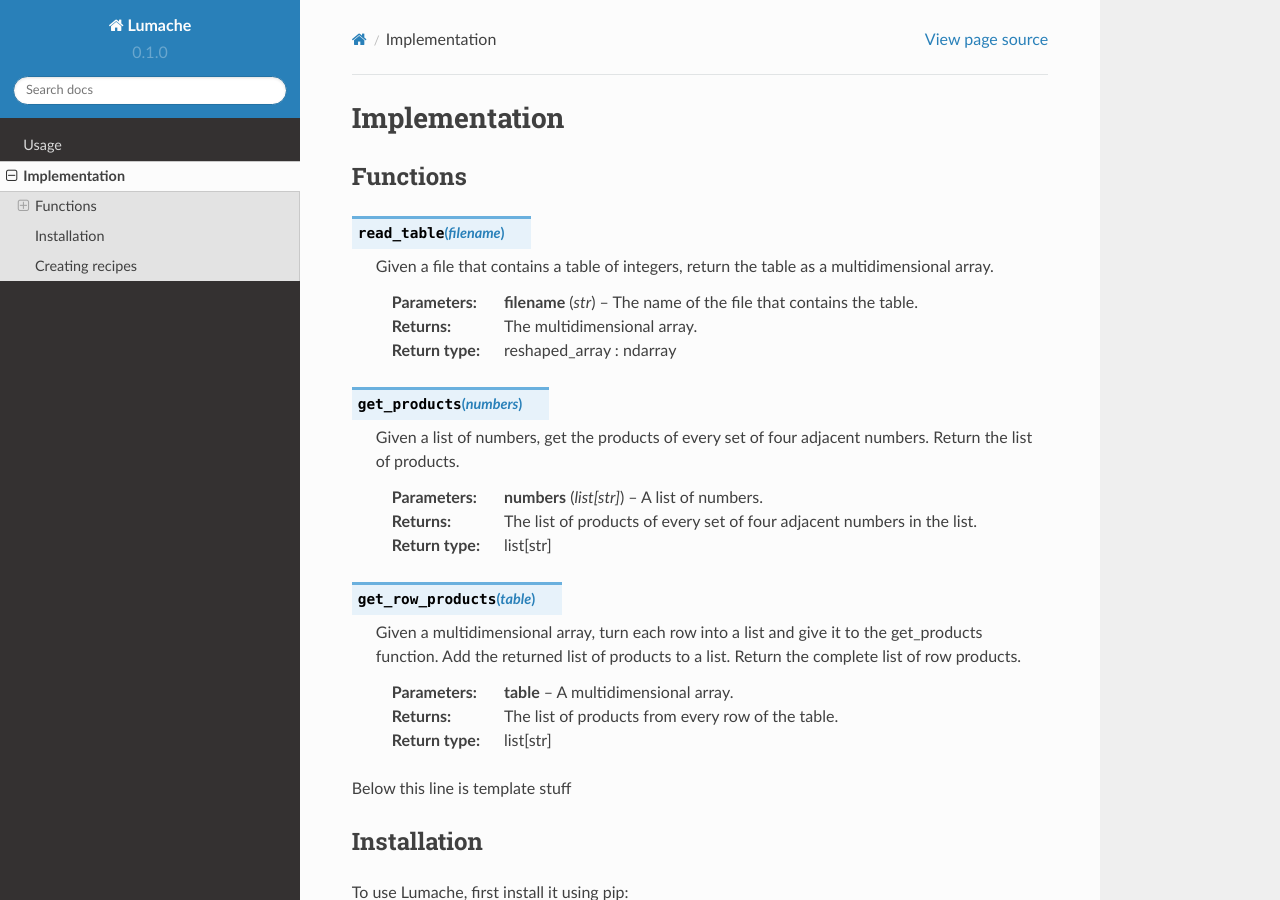
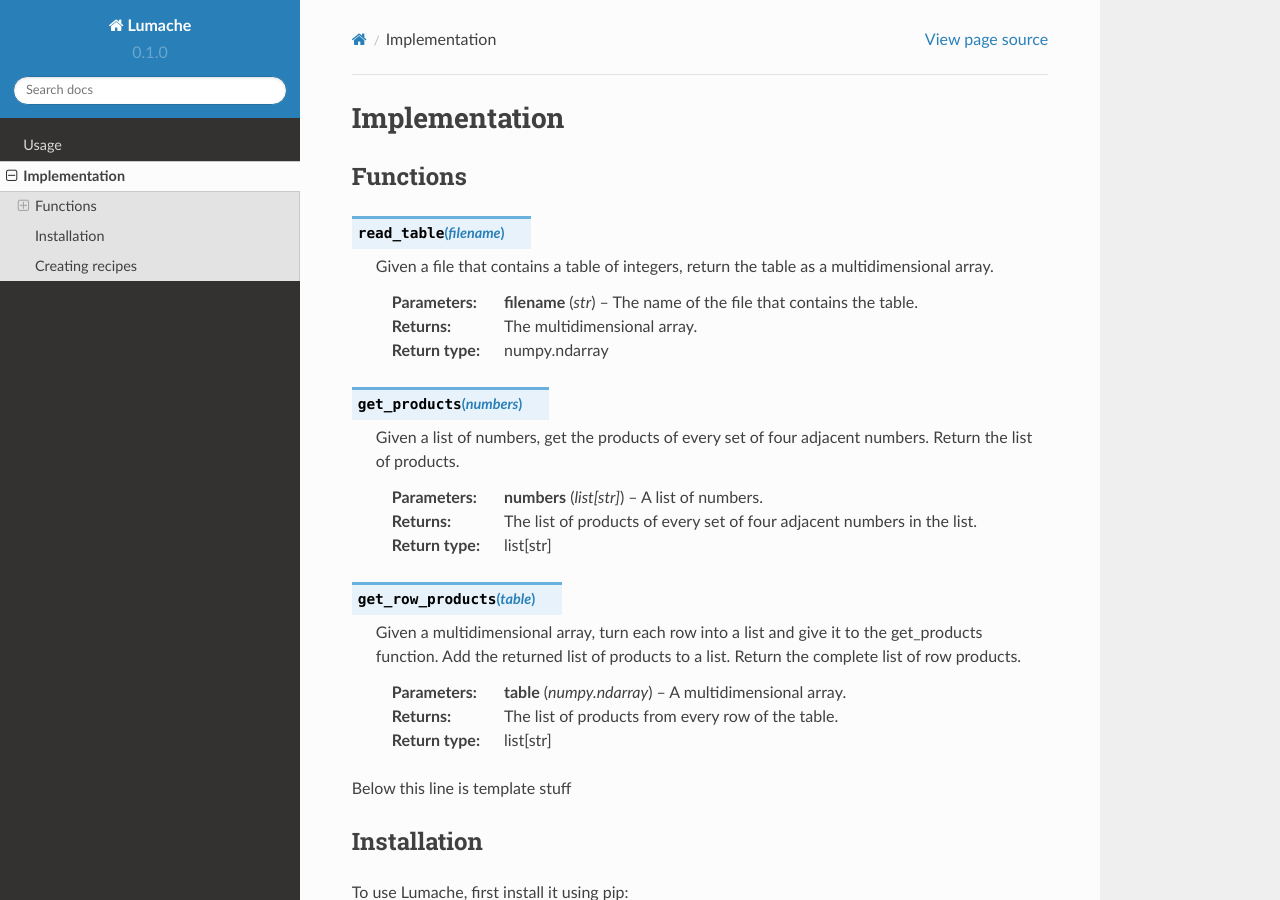
Before and after one commit to XtinaJohnson/largest_prod_grid_docs, a Sphinx documentation site: the page built from docs/source/impl.rst, in a window 1280 px wide and 900 px high. Built offline with Sphinx 7.4.7 and the Read the Docs theme 2.0.0, drawn with Linux system fonts in a browser that asks for light colours.

Commit message:
Update impl.rst

```diff
--- a/docs/source/impl.rst
+++ b/docs/source/impl.rst
@@ -11,7 +11,7 @@
    :param filename: The name of the file that contains the table.
    :type filename: str
    :return: The multidimensional array.
-   :rtype: reshaped_array : ndarray
+   :rtype: numpy.ndarray
 
 .. py:function:: get_products(numbers)
 
@@ -27,7 +27,7 @@
    Given a multidimensional array, turn each row into a list and give it to the get_products function. Add the returned list of products to a list. Return the complete list of row products.
 
    :param table: A multidimensional array.
-   :type numbers: reshaped_array : ndarray
+   :type table: numpy.ndarray
    :return: The list of products from every row of the table.
    :rtype: list[str]
 
```
